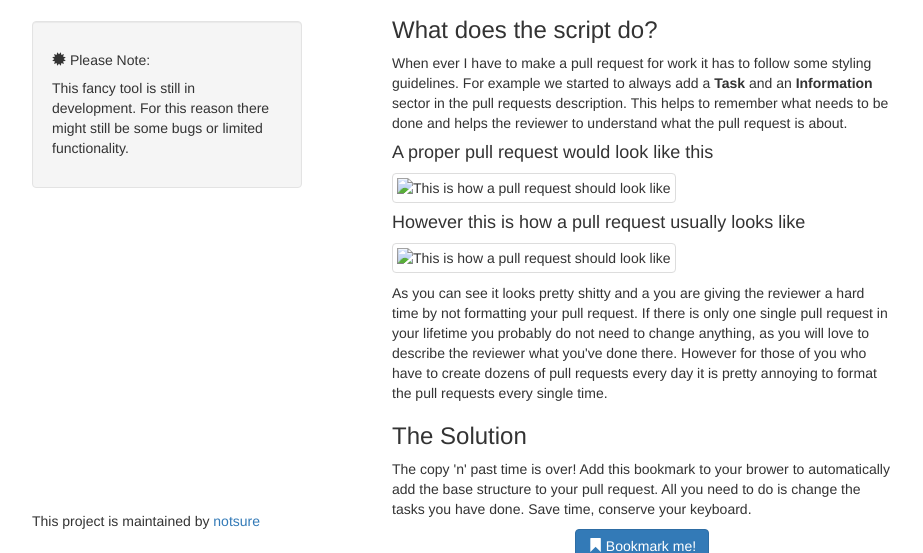
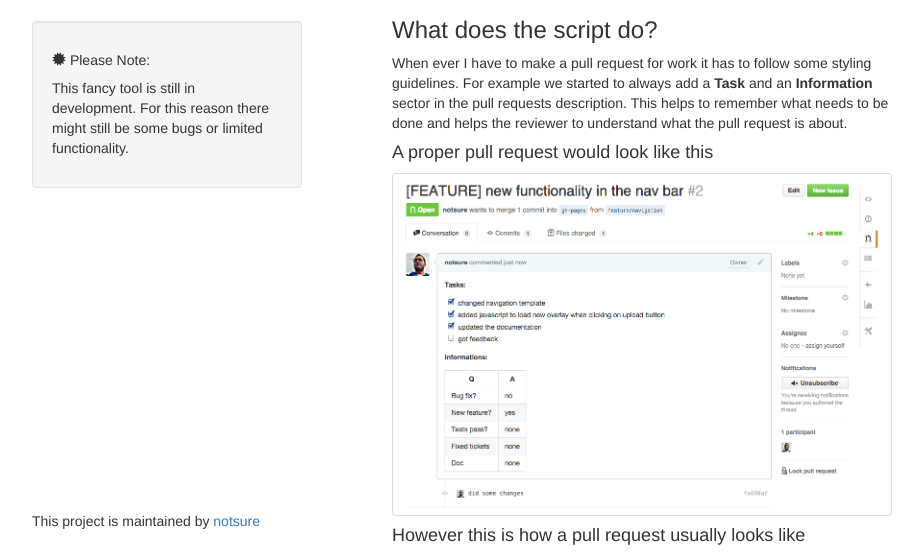
Before and after one commit to notsure/naba-git-bookly, a plain HTML site: page index.html in a window 1280 px wide. Shown: the part 209-762 px from the top of the page, without its empty margins (178-1101 px from the left). Drawn offline with nearby package versions, Linux system fonts and the light colour scheme; the site is published under a folder, as on GitHub Pages, so addresses that start at the root find nothing.

Commit message:
fixed image link

```diff
--- a/index.html
+++ b/index.html
@@ -57,12 +57,12 @@
 
                 <h4>A proper pull request would look like this</h4>
                 <p>
-                    <img class="img-thumbnail" src="/images/proper-pullrequest.png" title="This is how a pull request should look like"/>
+                    <img class="img-thumbnail" src="images/proper-pullrequest.png" title="This is how a pull request should look like"/>
                 </p>
 
                 <h4>However this is how a pull request usually looks like</h4>
                 <p>
-                    <img class="img-thumbnail" src="/images/shitty-pullrequest.png" title="This is how a pull request should look like"/>
+                    <img class="img-thumbnail" src="images/shitty-pullrequest.png" title="This is how a pull request should look like"/>
                 </p>
 
                 <p>
```
